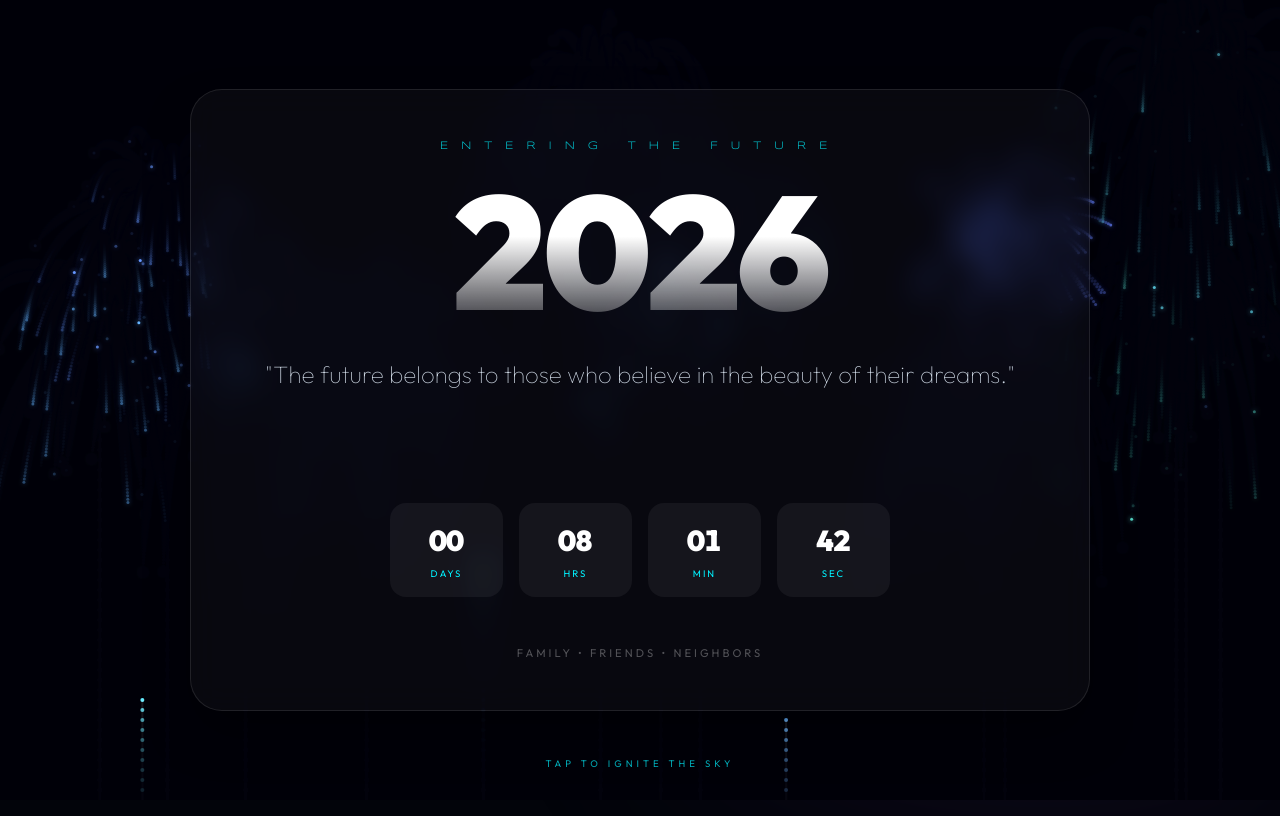
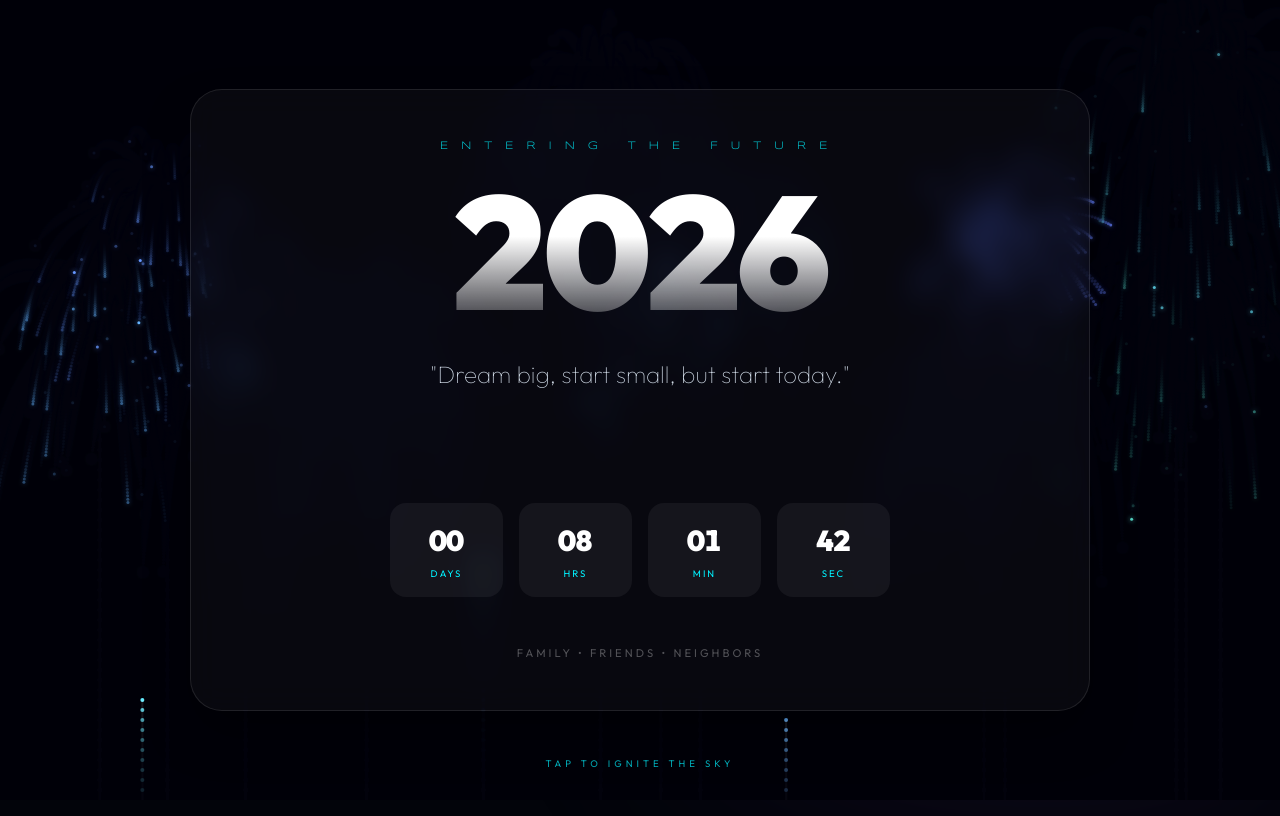
Before and after one commit to soham1234153/HNY, a plain HTML site: page index.html in a window 1280 px wide. Shown: the top 816 px of the page. Drawn offline with nearby package versions, Linux system fonts and the light colour scheme.

Commit message:
Update motivational quotes in index.html

```diff
--- a/index.html
+++ b/index.html
@@ -222,11 +222,27 @@
         const ctx = canvas.getContext('2d');
 
         const quotes = [
-            "\"The future belongs to those who believe in the beauty of their dreams.\"",
-            "\"This is the beginning of anything you want.\"",
-            "\"May your coming year be filled with magic and dreams.\"",
-            "\"New year, new chapter, new beginning.\"",
-            "\"Write a story worth telling in 2026.\""
+            "\"Dream big, start small, but start today.\"",
+            "\"Every ending is a chance to begin again.\"",
+            "\"Turn your goals into plans and your plans into reality.\"",
+            "\"Let this year shape the best version of you.\"",
+            "\"Your journey matters more than your speed.\"",
+            "\"Believe in progress, not perfection.\"",
+            "\"This year is your blank canvas.\"",
+            "\"Create a future you will be proud of.\"",
+            "\"Small steps today, big wins tomorrow.\"",
+            "\"Let hope guide every decision you make.\"",
+            "\"Your mindset decides your direction.\"",
+            "\"Consistency will take you where motivation cannot.\"",
+            "\"Make peace with patience and keep moving.\"",
+            "\"New dreams deserve new efforts.\"",
+            "\"Trust the process, even when it’s slow.\"",
+            "\"Your potential is bigger than your fear.\"",
+            "\"Let courage be louder than doubt.\"",
+            "\"Progress is still progress, no matter how slow.\"",
+            "\"Build habits that build your dreams.\"",
+            "\"This year, choose growth over comfort.\""
+
         ];
 
         let width, height;
```
